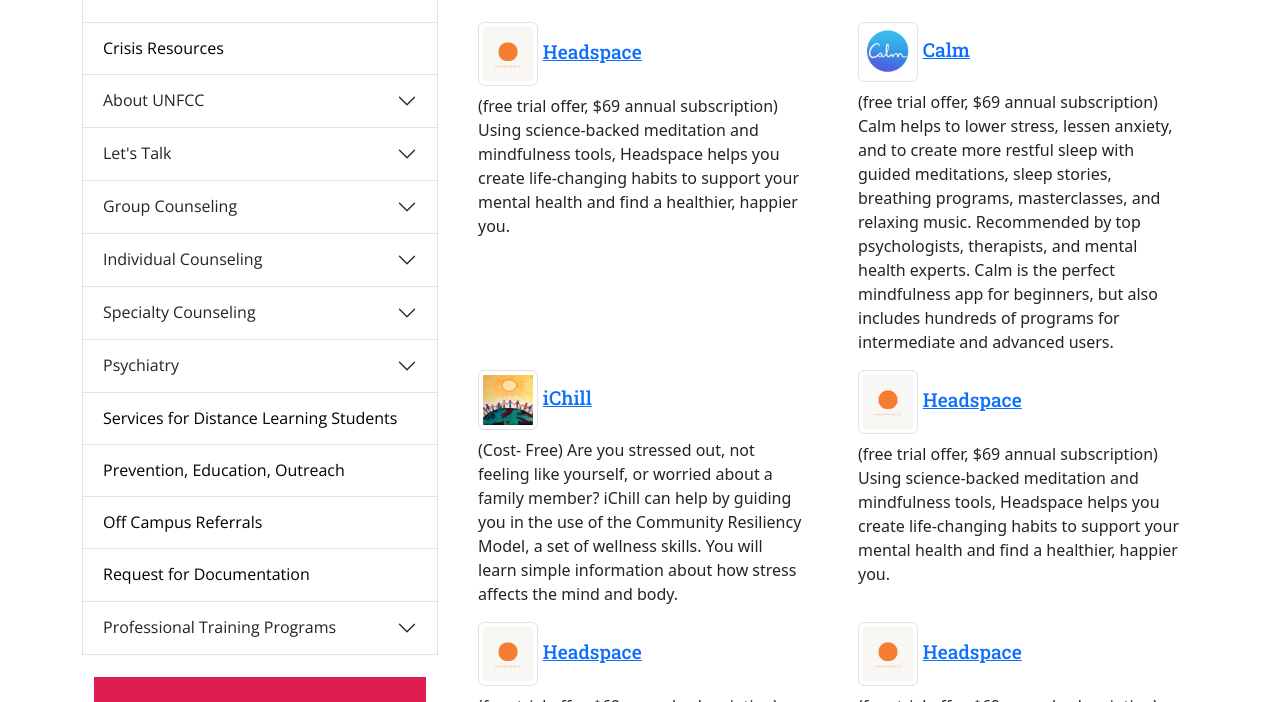
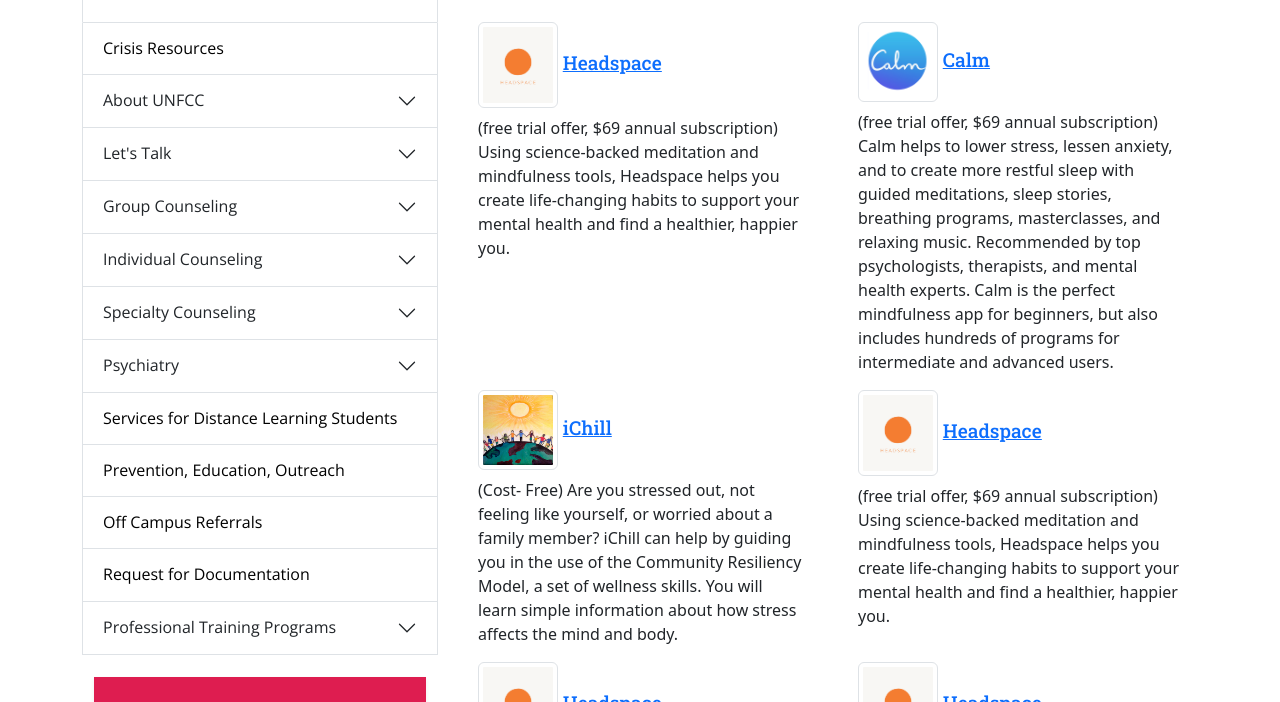
Before and after one commit to mclamanna/UNFdemo, a plain HTML site: page engage.html in a window 1280 px wide. Shown: the part 658-1360 px from the top of the page. Drawn offline with nearby package versions, Linux system fonts and the light colour scheme.

Commit message:
update engage

```diff
--- a/engage.html
+++ b/engage.html
@@ -119,7 +119,7 @@
                         <div class="col-6">
                             <ul class="list-group list-group-flush">
                                 <li class="list-group-item">
-                                    <h5><img src="images/headspace.png" class="img-thumbnail" width="60" alt="...">
+                                    <h5><img src="images/headspace.png" class="img-thumbnail" width="80" alt="...">
                                         <a href="#" target="_blank>">Headspace</a>
                                     </h5> (free trial offer, $69 annual
                                     subscription)
@@ -133,7 +133,7 @@
                         <div class="col-6">
                             <ul class="list-group list-group-flush">
                                 <li class="list-group-item">
-                                    <h5><img src="images/calm.png" class="img-thumbnail" width="60" alt="...">
+                                    <h5><img src="images/calm.png" class="img-thumbnail" width="80" alt="...">
                                         <a href="#" target="_blank>">Calm</a>
                                     </h5> (free trial offer, $69 annual subscription)
                                     Calm helps to lower stress, lessen anxiety, and to create more
@@ -149,7 +149,7 @@
                         <div class="col-6">
                             <ul class="list-group list-group-flush">
                                 <li class="list-group-item">
-                                    <h5><img src="images/ichill.png" class="img-thumbnail" width="60" alt="...">
+                                    <h5><img src="images/ichill.png" class="img-thumbnail" width="80" alt="...">
                                         <a href="#" target="_blank>">iChill</a>
                                     </h5> (Cost- Free)
                                     Are you stressed out, not feeling like yourself, or worried about a
@@ -163,7 +163,7 @@
                         <div class="col-6">
                             <ul class="list-group list-group-flush">
                                 <li class="list-group-item">
-                                    <h5><img src="images/headspace.png" class="img-thumbnail" width="60" alt="...">
+                                    <h5><img src="images/headspace.png" class="img-thumbnail" width="80" alt="...">
                                         <a href="#" target="_blank>">Headspace</a>
                                     </h5> (free trial offer, $69 annual
                                     subscription)
@@ -177,7 +177,7 @@
                         <div class="col-6">
                             <ul class="list-group list-group-flush">
                                 <li class="list-group-item">
-                                    <h5><img src="images/headspace.png" class="img-thumbnail" width="60" alt="...">
+                                    <h5><img src="images/headspace.png" class="img-thumbnail" width="80" alt="...">
                                         <a href="#" target="_blank>">Headspace</a>
                                     </h5> (free trial offer, $69 annual
                                     subscription)
@@ -191,7 +191,7 @@
                         <div class="col-6">
                             <ul class="list-group list-group-flush">
                                 <li class="list-group-item">
-                                    <h5><img src="images/headspace.png" class="img-thumbnail" width="60" alt="...">
+                                    <h5><img src="images/headspace.png" class="img-thumbnail" width="80" alt="...">
                                         <a href="#" target="_blank>">Headspace</a>
                                     </h5> (free trial offer, $69 annual
                                     subscription)
```
